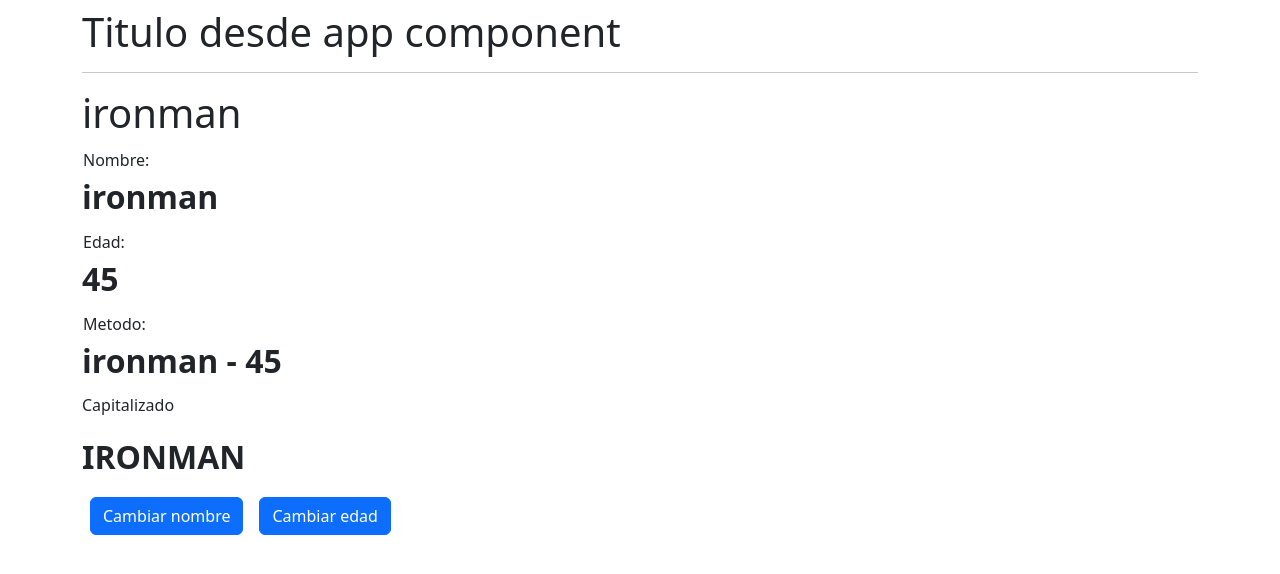
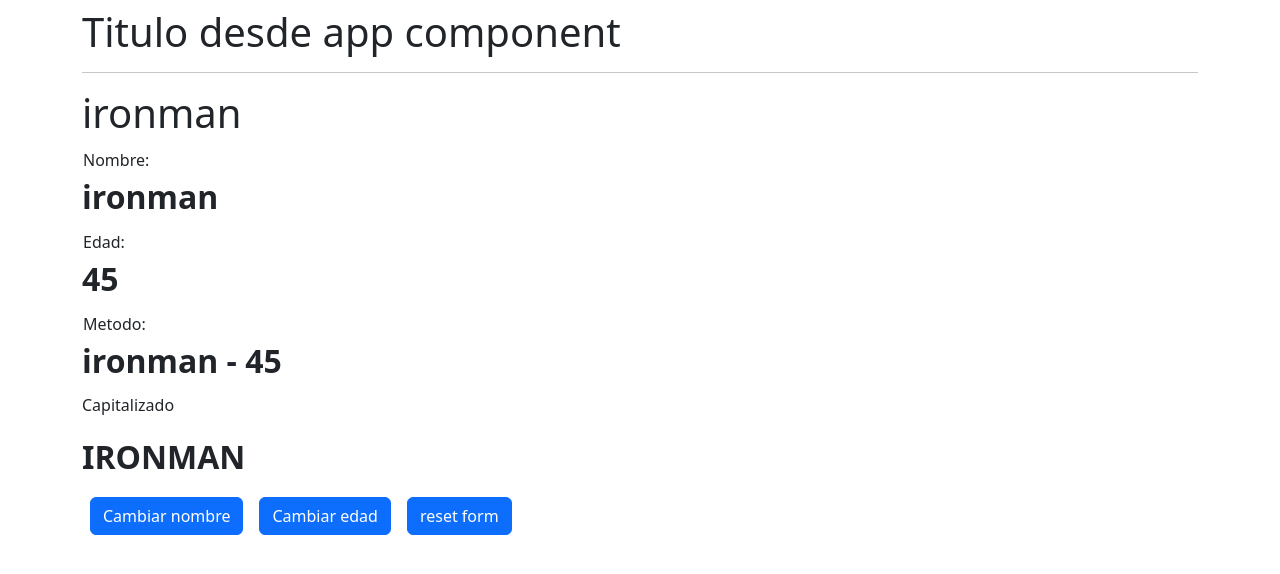
Before and after one commit to DylanVallejo/Angular, an Angular app: page / in a window 1280 px wide. Shown: the top 574 px of the page. Built offline with nearby package versions, Linux system fonts and the light colour scheme.

Commit message:
diretiva ngIf y renderizado condicional de valores

```diff
--- a/src/app/heroes/hero/hero.component.html
+++ b/src/app/heroes/hero/hero.component.html
@@ -17,10 +17,21 @@
   <dd>{{capitalizedName}}</dd>
 </dl>
 
-<button class="btn btn-primary mx-2" (click)="changeHero()" >
+<!-- al usar directivas propias de angular no see encesita la doble llave
+basta utilizar una expresion de javascript -->
+<button class="btn btn-primary mx-2"
+  *ngIf="name !== 'Batman'"
+  (click)="changeHero()" >
   Cambiar nombre
 </button>
 
-<button class="btn btn-primary mx-2" (click)="changeAge()">
+<button class="btn btn-primary mx-2"
+  *ngIf="age !== 40"
+  (click)="changeAge()">
   Cambiar edad
 </button>
+
+<button class="btn btn-primary mx-2"
+  (click)="resetForm()">
+  reset form
+</button>
--- a/src/app/heroes/hero/hero.component.ts
+++ b/src/app/heroes/hero/hero.component.ts
@@ -24,5 +24,15 @@ export class HeroComponent {
   changeAge():void{
     this.age = 40
   }
+  resetForm():void {
+    // this.name = "Ironamn";
+    this.age = 45;
+    // ay que tener cuidado con codigo que manipula el dom con js directamente
+    document.querySelectorAll('h1').forEach(
+      element =>{
+        element.innerHTML = '<h1>Hola desde angular manipulando dom </h1>';
+      }
+    )
+  }
 
 }
```
